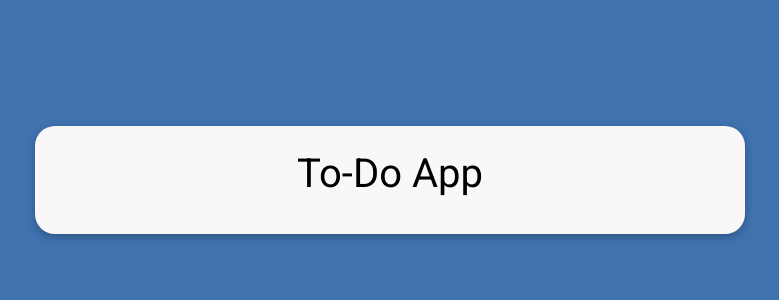
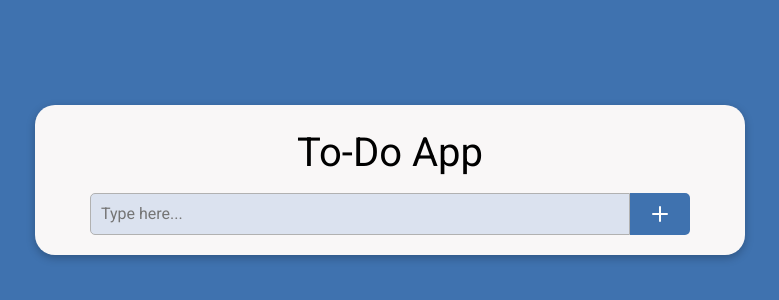
Before and after one commit to etherealelement/todolist-app, a React (Vite) app: page / in a window 1280 px wide. Shown: the part 220-520 px from the top of the page, without its empty margins (250-1029 px from the left). Built offline with nearby package versions, Linux system fonts and the light colour scheme.

Commit message:
create: styles inputplus component

```diff
--- a/src/view/App/index.tsx
+++ b/src/view/App/index.tsx
@@ -2,6 +2,7 @@ import React, {useEffect} from "react";
 import styles from "./index.module.scss"
 
 import { useToDoStore } from "../../data/stores/useToDoStore";
+import { InputPlus } from "../components/inputPlus";
 
 export const App: React.FC = () => {
 	const [
@@ -16,16 +17,21 @@ export const App: React.FC = () => {
 			state.removeTask,
 	]);
 
-	useEffect(() => {
-		createTask("fucking slaves")
-	}, [])
+	console.log(tasks);
+
 
 	return (
 		<>
 		<article className={styles.article}>
 			<h1 className={styles.articleTitle}>To-Do App</h1>
 			<section className={styles.articleSection}>
-
+			<InputPlus
+			onAdd = {(title) => {
+				if(title) {
+					createTask(title)
+				}
+			}}
+			></InputPlus>
 			</section>
 			<section className={styles.articleSection}>
 
--- /dev/null
+++ b/src/view/components/inputPlus/index.module.scss
@@ -0,0 +1,30 @@
+.inputPlus {
+	width: 100%;
+	display: grid;
+	grid-template-columns: 1fr 60px;
+
+	&Value {
+		border: 1px solid #b1b1b1;
+		border-top-left-radius: 5px;
+		border-bottom-left-radius: 5px;
+		padding: 9px 10px;
+		font: 1rem/1.4 "Roboto", "sans-serif";
+		background: #DBE2EF;
+		&::placeholder {
+			color: 7B7B7B;
+		}
+	}
+	&Button {
+		border-radius: none;
+		border-top-right-radius: 5px;
+		border-bottom-right-radius: 5px;
+		border: none;
+		cursor: pointer;
+		background: #3F72AF url("./images/plus.svg") no-repeat center center;
+		transition: 0.3s;
+		&:hover {
+			opacity: 0.8;
+		}
+	}
+
+}
--- /dev/null
+++ b/src/view/components/inputPlus/index.tsx
@@ -0,0 +1,43 @@
+import { useCallback, useState } from 'react';
+import React from 'react';
+import styles from "./index.module.scss"
+
+interface InputPlusProps {
+	onAdd: (title: string) => void;
+}
+
+
+export const InputPlus: React.FC = ({
+	onAdd,
+}) => {
+
+	const [inputValue, setInputValue] = useState("");
+	const addTask = useCallback(() => {
+		onAdd(inputValue);
+		setInputValue("");
+	}, [inputValue])
+
+	return (
+		<div className={styles.inputPlus}>
+			<input
+				type='text'
+				className={styles.inputPlusValue}
+				value={inputValue}
+				onChange={(event) => {
+					setInputValue(event.target.value)
+				}}
+				onKeyDown={(event) => {
+					if (event.key === "Enter") {
+						addTask()
+					}
+				}}
+				placeholder='Type here...'
+			></input>
+			<button onClick={addTask}
+			aria-label='Add'
+			className={styles.inputPlusButton}
+			></button>
+		</div>
+	);
+
+};
```
Also changed, not shown: src/view/components/inputPlus/images/plus.svg (added).
